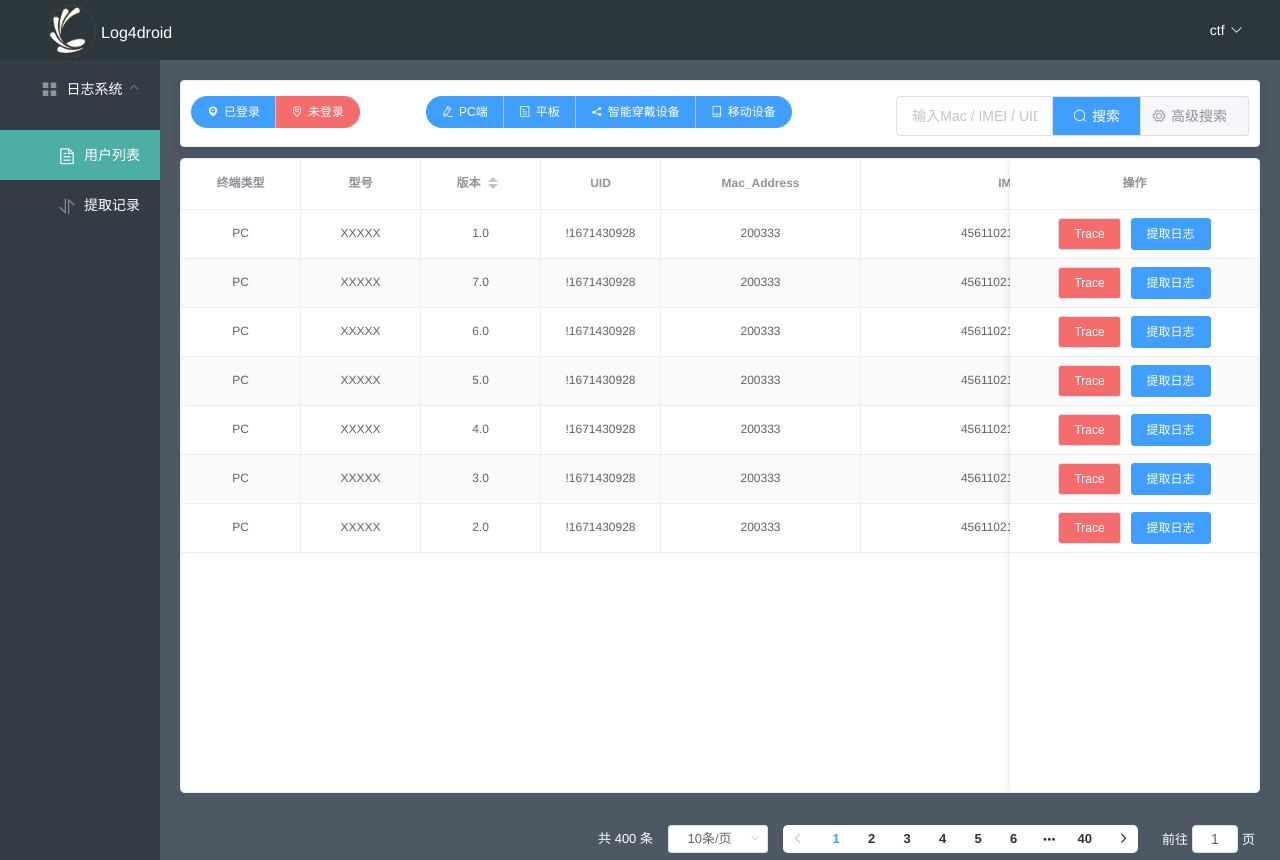
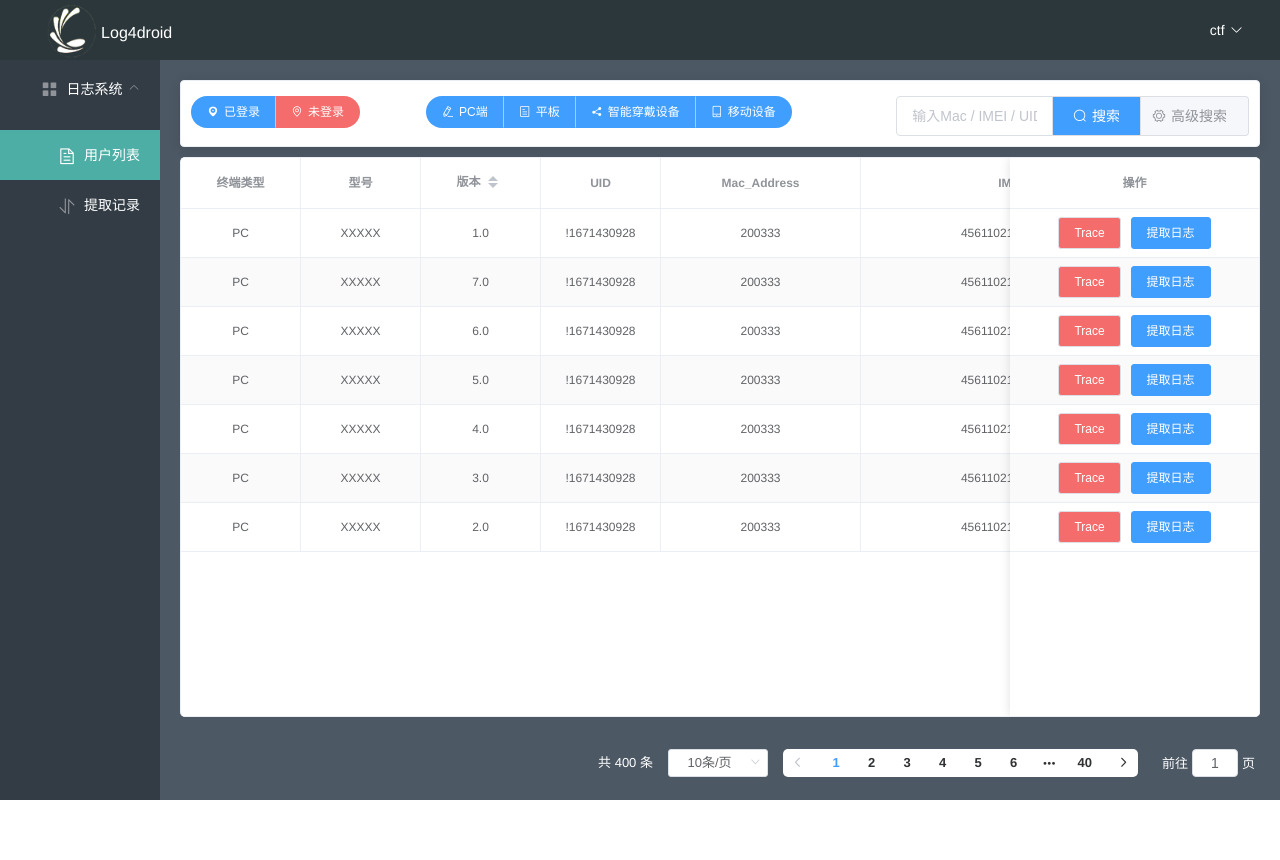
Before and after one commit to mengshijian/mzkui, a Vue app in the folder web/src/main/webapp/: page /#/loglist in a window 1280 px wide. After the commit the page ends 800 px from the top, so only its background shows below. Built offline with nearby package versions, Linux system fonts and the light colour scheme.

Commit message:
添加表格响应式高度

```diff
--- a/web/src/main/webapp/src/components/index.vue
+++ b/web/src/main/webapp/src/components/index.vue
@@ -104,7 +104,6 @@ export default {
           } else{
               this.isCollapse = false
           }
-          console.log(windowWidth,windowHeight,this.isCollapse);
       }, true)
   }
 }
--- a/web/src/main/webapp/src/components/logList.vue
+++ b/web/src/main/webapp/src/components/logList.vue
@@ -189,6 +189,7 @@
                 size='small'
                 stripe
                 id="LogListTable"
+                :height='tableHeight + "px"'
                 >
                 <el-table-column
                 prop="termtyp"
@@ -345,6 +346,7 @@ export default {
           state: false,
           date: '2016-05-03'
         }],
+        tableHeight: '',
         traceShow: false,
         tracedata: '',
         traceVal: 'DEBUG',
@@ -423,6 +425,12 @@ export default {
       searchClose () {
           this.bestSearchShow = false
       }
+  },
+  mounted () {
+      this.tableHeight = document.getElementsByClassName('el-main')[0].clientHeight - document.getElementsByClassName('box-card')[0].clientHeight - 115;
+      window.addEventListener('resize', () => {
+          this.tableHeight = document.getElementsByClassName('el-main')[0].clientHeight - document.getElementsByClassName('box-card')[0].clientHeight - 115;
+      })
   }
 }
 </script>
--- a/web/src/main/webapp/src/components/retrievalRecord.vue
+++ b/web/src/main/webapp/src/components/retrievalRecord.vue
@@ -75,6 +75,7 @@
                 border
                 stripe
                 id="LogListTable"
+                :height='tableHeight + "px"'
                 >
                 <el-table-column
                 prop="recordName"
@@ -188,6 +189,7 @@ export default {
           bestSearchShow: false,
           logStateVal: '',
           logDateVal: '',
+          tableHeight: '',
           options: [{
           value: '记录生成',
           label: '记录生成'
@@ -234,6 +236,12 @@ export default {
       searchClose () {
           this.bestSearchShow = false
       }
+  },
+  mounted () {
+      this.tableHeight = document.getElementsByClassName('el-main')[0].clientHeight - document.getElementsByClassName('box-card')[0].clientHeight - 115;
+      window.addEventListener('resize', () => {
+          this.tableHeight = document.getElementsByClassName('el-main')[0].clientHeight - document.getElementsByClassName('box-card')[0].clientHeight - 115;
+      })
   }
 }
 </script>
--- a/web/src/main/webapp/static/index.css
+++ b/web/src/main/webapp/static/index.css
@@ -17,13 +17,12 @@
 }
 #LogListTable {
     width: 100%;
-    height: 635px;
-    margin-top: 1%;
+    margin-top: 10px;
     border-radius: 5px;
 }
-#LogListTable .el-table__body-wrapper {
+/* #LogListTable .el-table__body-wrapper {
     height: 92%;
-}
+} */
 .page span{
     color: white
 }
```
